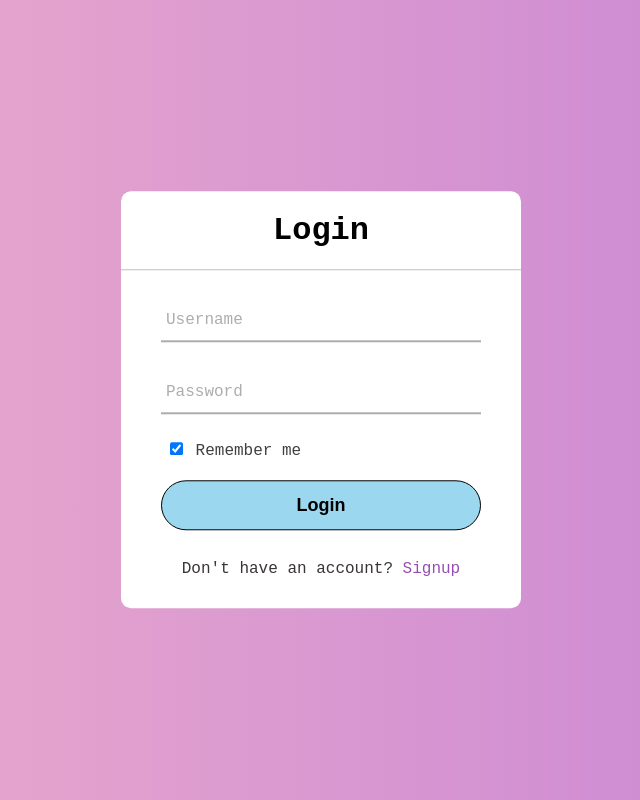
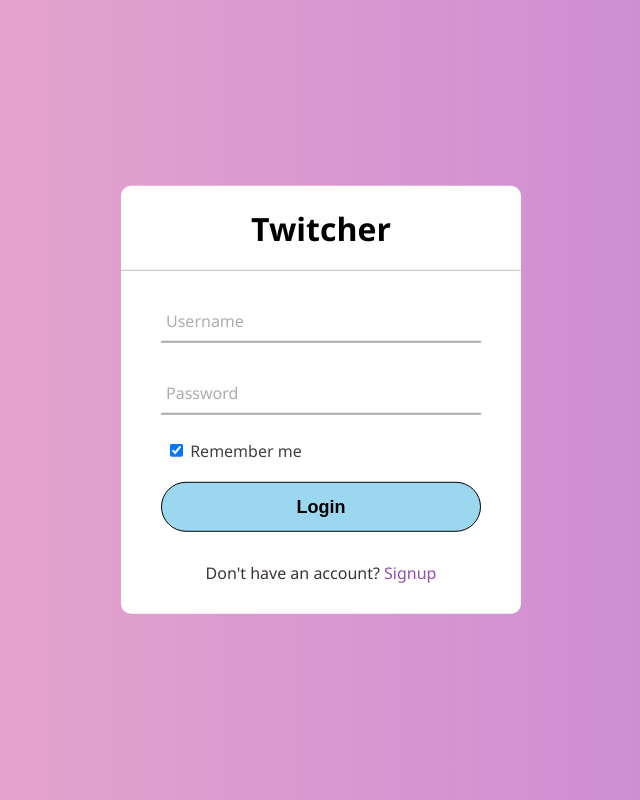
Before and after one commit to BrennaJoy/CMPE131_Project, a Flask app: page / in a window 1280 px wide. Shown: the whole page, without its empty margins (319-959 px from the left). Run offline with Flask 2, Linux system fonts and the light colour scheme.

Commit message:
Update login.html

```diff
--- a/app/templates/login.html
+++ b/app/templates/login.html
@@ -2,7 +2,7 @@
     body{
     margin: 0;
     padding: 0;
-    font-family:'Courier New', Courier, monospace;
+    font-family:'Segoe UI', Tahoma, Geneva, Verdana, sans-serif;
     background: linear-gradient(90deg, rgba(238,174,202,1) 0%, rgba(197,131,214,1) 100%);
     height: 100vh;
     overflow: hidden;
@@ -129,7 +129,7 @@ input[type="submit"]:hover{
 
 <div class="center">
 
-    <h1>Login</h1>
+    <h1>Twitcher</h1>
     <form method="post">
         <div class="txt_field">
             <input type="text" required>
```
